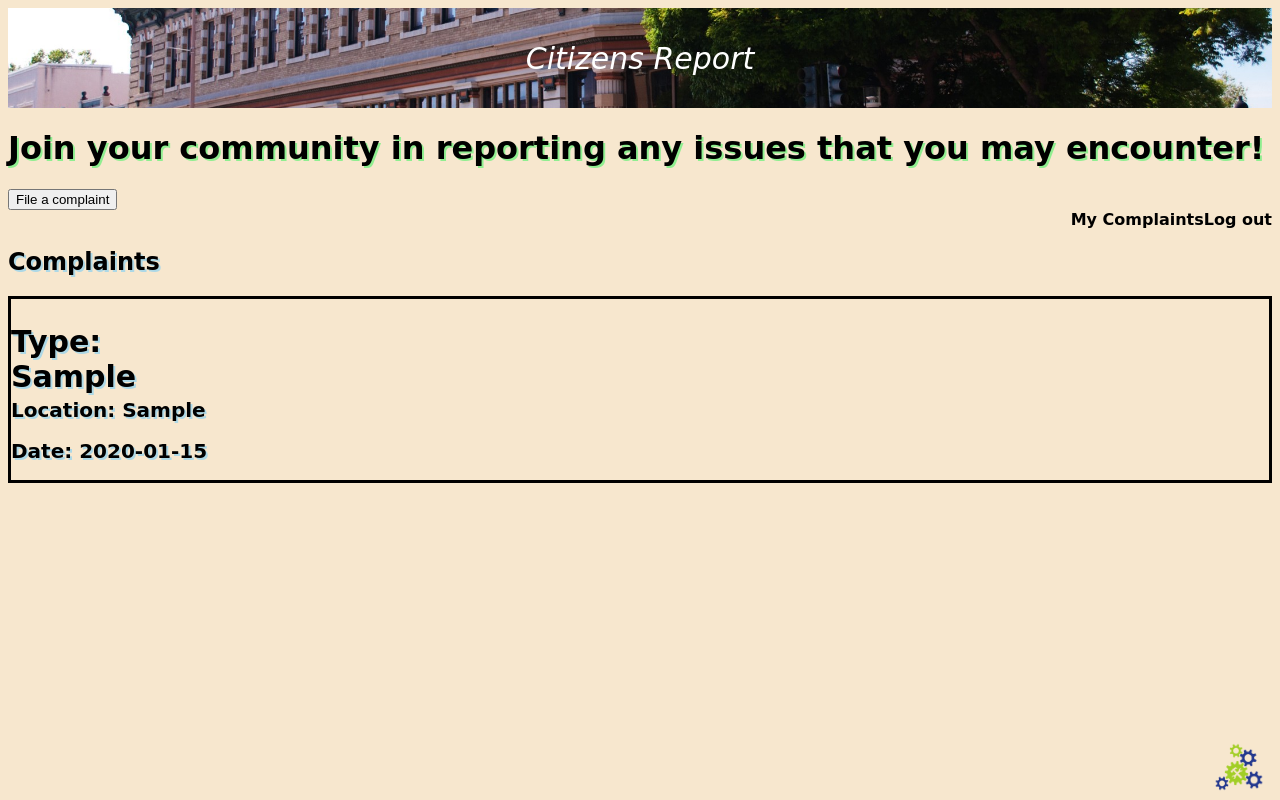
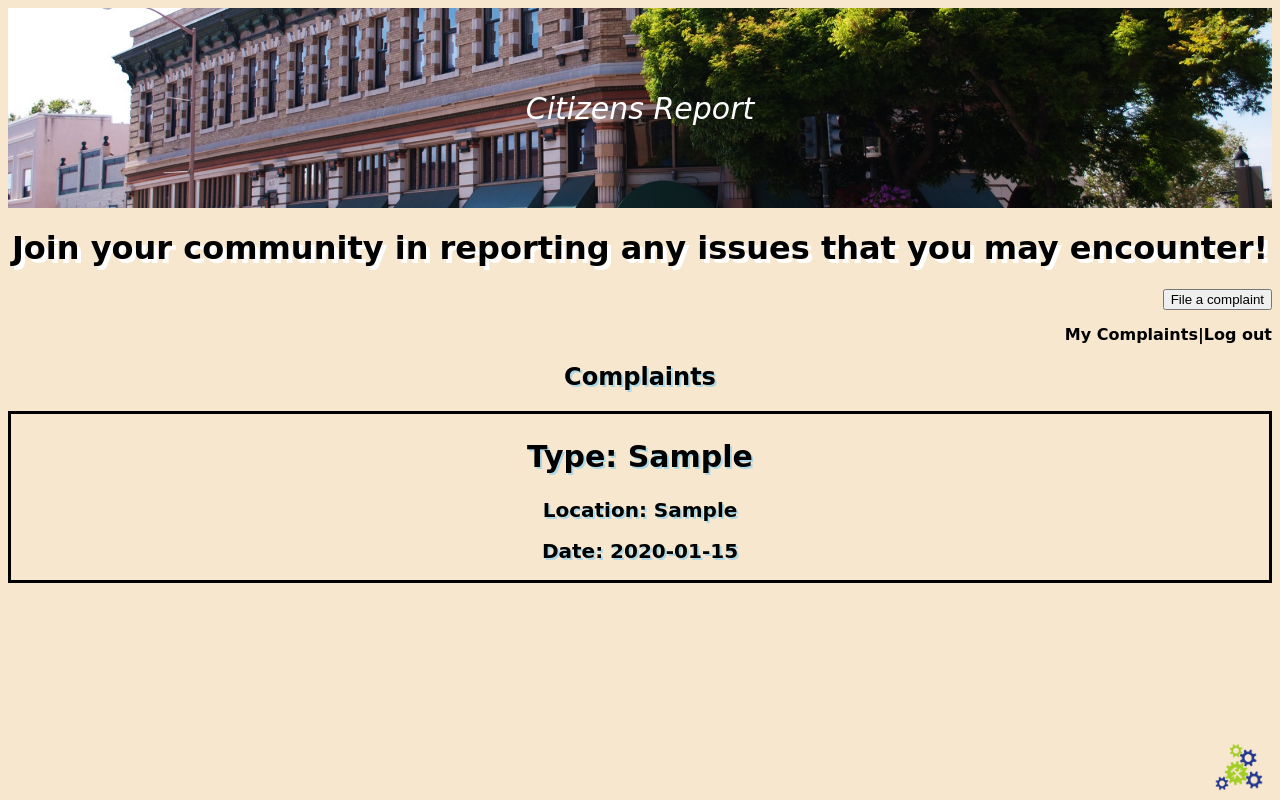
Before and after one commit to PrinceRios2000/startup_Hackathon2019, a Python web app: template templates/main.html in a window 1280 px wide. Run offline with Jinja, Linux system fonts and the light colour scheme; the template is opened without the code that fills it: most values are stand-ins (such as "Sample title", 1, 10 or a date in 2020).

Commit message:
Main.html and .css

```diff
--- a/static/main.css
+++ b/static/main.css
@@ -9,7 +9,7 @@ header{
     display: flex;
     flex-direction: column;
     justify-content: center;
-    height: 100px;
+    height: 200px;
     background-position: center;
     background-size: cover;
 }
@@ -46,13 +46,11 @@ img{
     text-decoration: none;
     text-shadow: lightblue 2px 2px;
     font-family: "Comic Sans MS", cursive, sans-serif;
+    display: flex;
+    justify-content: center;
 }
 
 #Type{
-    height: 50px;
-    width: 50px;
-    bottom: 8px;
-    right: 16px;
     font-size: 30px;
 }
 #Location{
@@ -72,8 +70,12 @@ b a{
 
 body h1{
     color: black;
-    text-shadow: lightgreen 2px 2px;
+    text-shadow: white 4px 4px;
     font-family: "Verdana", Verdana, sans-serif;
     font-family: "Comic Sans MS", cursive, sans-serif;
 
 }
+
+form{
+    float:right;
+}
--- a/templates/main.html
+++ b/templates/main.html
@@ -7,15 +7,17 @@
          Citizens Report
     </header>
     <body>
+    <center>
     <h1>Join your community in reporting any issues that you may encounter! </h1>
-
+    </center>
       <div>
          <form method="POST" action="/myreport">
                      <input type="submit" name = "Create" value="File a complaint"/>
          </form>
-
-       <b> <a href="/">Log out</a>
-       <a href="/myreport">My Complaints</a></b>
+        <br>
+        </br>
+       <b> <a href="/">  Log out</a>
+       <a href="/myreport">My Complaints| </a></b>
        </div>
 
       <div class="Complaints">
```
